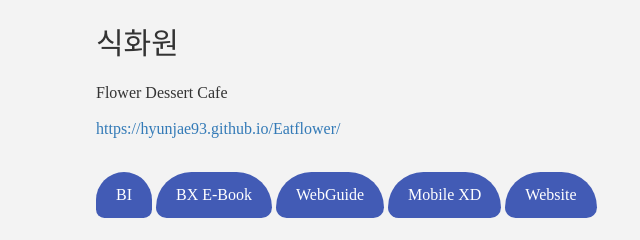
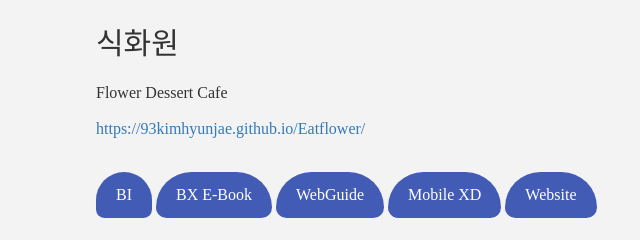
Before and after one commit to 93Kimhyunjae/Portfolio_Hyunjae, a plain HTML site: page index.html in a window 1280 px wide. Shown: the part 1660-1900 px from the top of the page, 369-1009 px from the left. Drawn offline with Linux system fonts and the light colour scheme; files whose address does not match are found by name; a web font is replaced by a local one.

Commit message:
Add files via upload

```diff
--- a/index.html
+++ b/index.html
@@ -122,19 +122,19 @@
                                                 <div class="item_info">
                                                     <h2>식화원</h2>
                                                     <p>Flower Dessert Cafe</p>
-                                                    <p><a href="https://hyunjae93.github.io/Eatflower/"
-                                                            target="_blank">https://hyunjae93.github.io/Eatflower/</a>
+                                                    <p><a href="https://93kimhyunjae.github.io/Eatflower/"
+                                                            target="_blank">https://93kimhyunjae.github.io/Eatflower/</a>
                                                     </p>
                                                     <div class="project_btn_box">
                                                         <a href="./BI.html" target="_blank" class="project_btn">BI</a>
-                                                        <a href="https://hyunjae93.github.io/Eatflower-BX-E-Book/"
+                                                        <a href="https://93kimhyunjae.github.io/Eatflower-BX-E-Book/"
                                                             target="_blank" class="project_btn">BX E-Book</a>
                                                         <a href="./WebGuide.html" target="_blank"
                                                             class="project_btn">WebGuide</a>
                                                         <a href="https://xd.adobe.com/view/bea7b97f-b122-40bb-99f7-2d6132201932-ebf4/"
                                                             target="_blank" class="project_btn">Mobile XD</a>
-                                                        <a href="https://hyunjae93.github.io/Eatflower/" target="_blank"
-                                                            class="project_btn">Website</a>
+                                                        <a href="https://93kimhyunjae.github.io/Eatflower/"
+                                                            target="_blank" class="project_btn">Website</a>
                                                     </div>
                                                 </div>
                                             </div>
```
